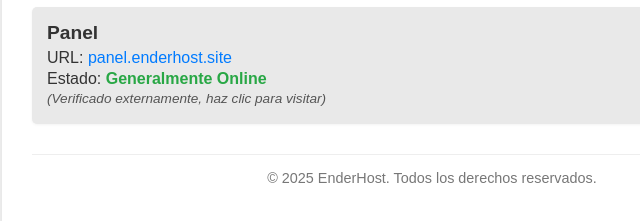
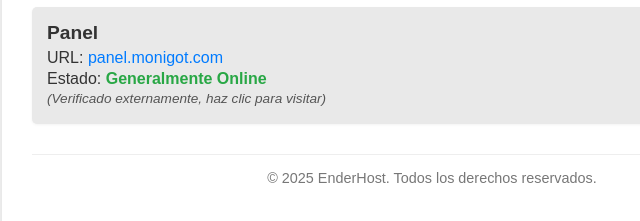
Before and after one commit to ElMichiDev/monigot, a plain HTML site: page index.html in a window 1280 px wide. Shown: the part 344-565 px from the top of the page, 208-848 px from the left. Drawn offline with Linux system fonts and the light colour scheme.

Commit message:
Update index.html

```diff
--- a/index.html
+++ b/index.html
@@ -26,7 +26,7 @@
 
         <div class="service-card">
             <h2>Panel</h2>
-            <p>URL: <a href="https://panel.monigot.com" target="_blank">panel.enderhost.site</a></p>
+            <p>URL: <a href="https://panel.monigot.com" target="_blank">panel.monigot.com</a></p>
             <p>Estado: <span class="status-generally-online">Generalmente Online</span></p>
             <p class="small-text"><i>(Verificado externamente, haz clic para visitar)</i></p>
         </div>
```
